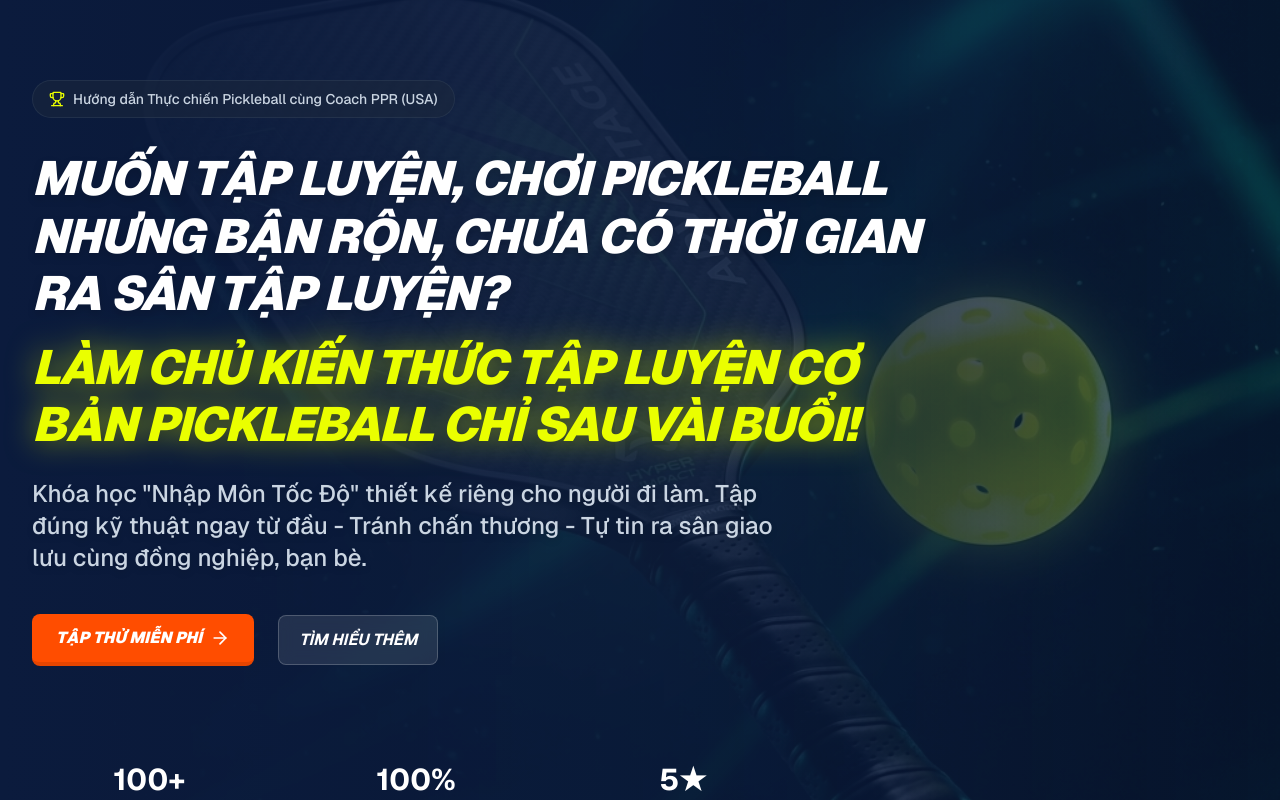
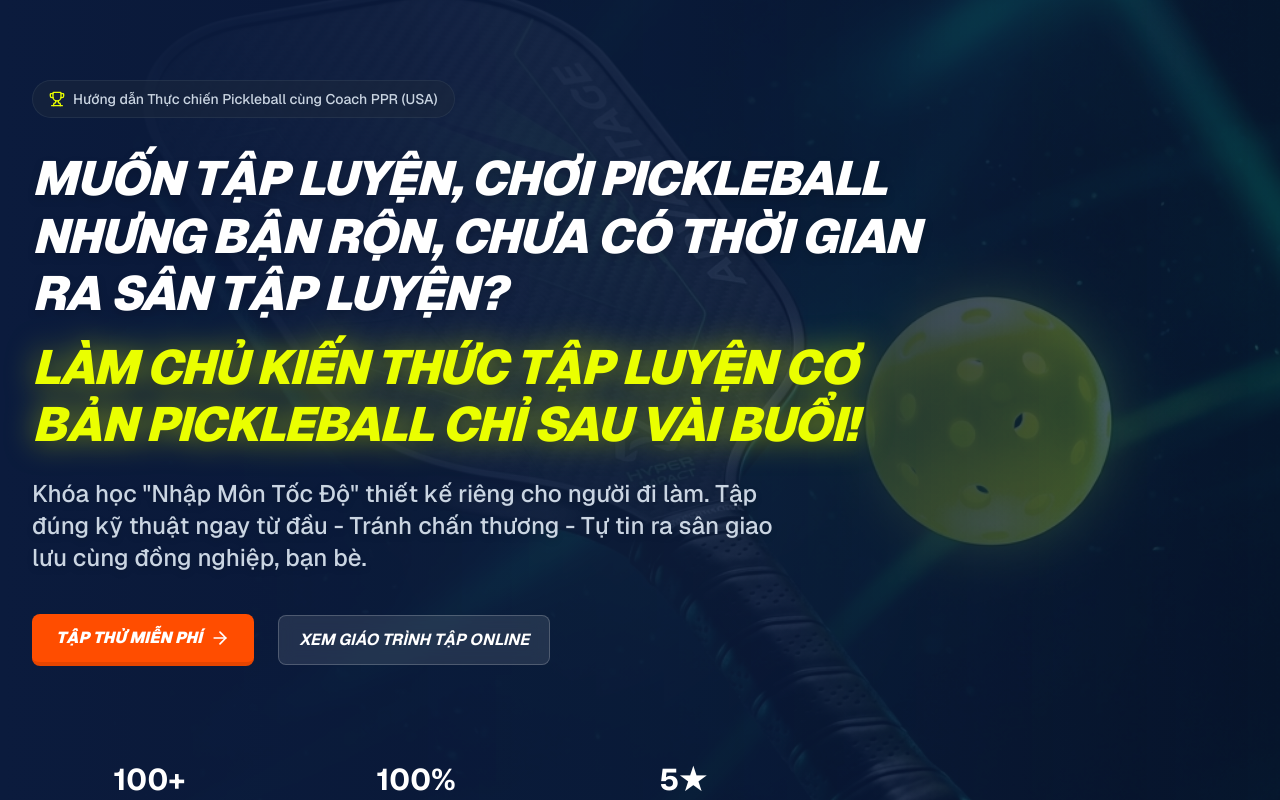
Before and after one commit to thuanhoappr/landing-page-antigravity, a Next.js app: page / in a window 1280 px wide. Shown: the top 800 px of the page. Built offline with nearby package versions, Linux system fonts and the light colour scheme.

Commit message:
Update HeroSection button text to 'Xem Giáo trình Tập Online'

```diff
--- a/src/components/HeroSection.tsx
+++ b/src/components/HeroSection.tsx
@@ -70,7 +70,7 @@ export default function HeroSection() {
             onClick={() => document.getElementById("benefits")?.scrollIntoView({ behavior: "smooth" })}
             className="w-full sm:w-auto px-5 py-3 text-base font-bold italic uppercase text-white bg-white/10 hover:bg-white/20 rounded-lg backdrop-blur-sm border border-white/20 transition-colors focus:outline-none"
           >
-            Tìm hiểu thêm
+            Xem Giáo trình Tập Online
           </button>
         </motion.div>
 
```
